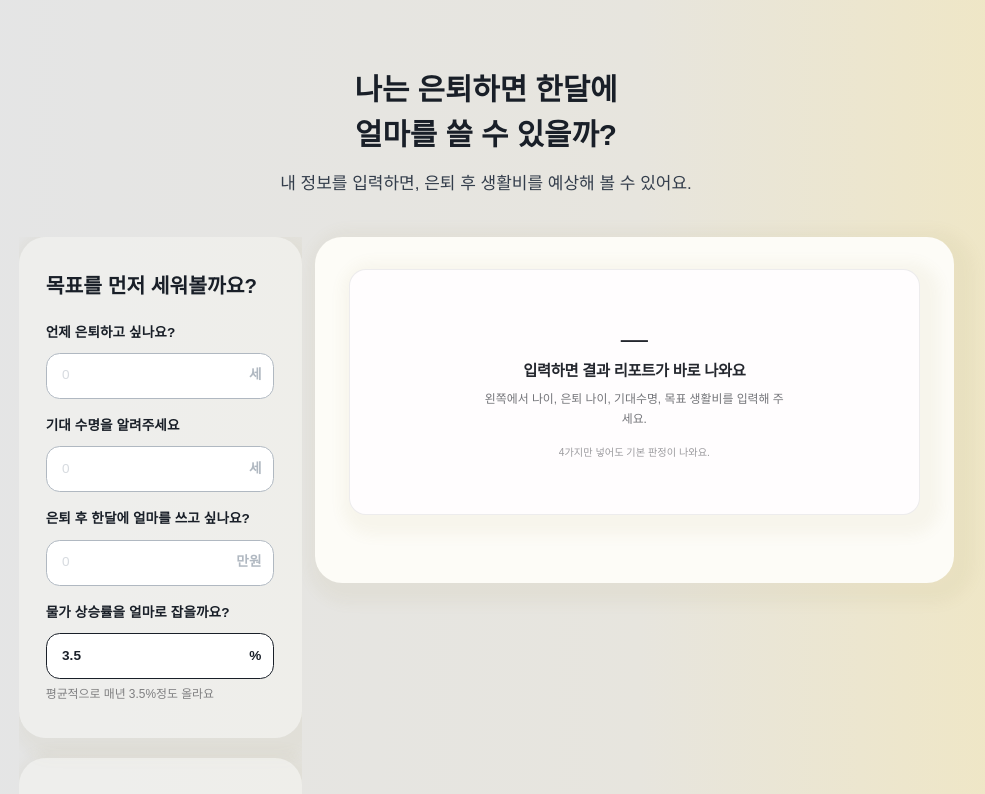
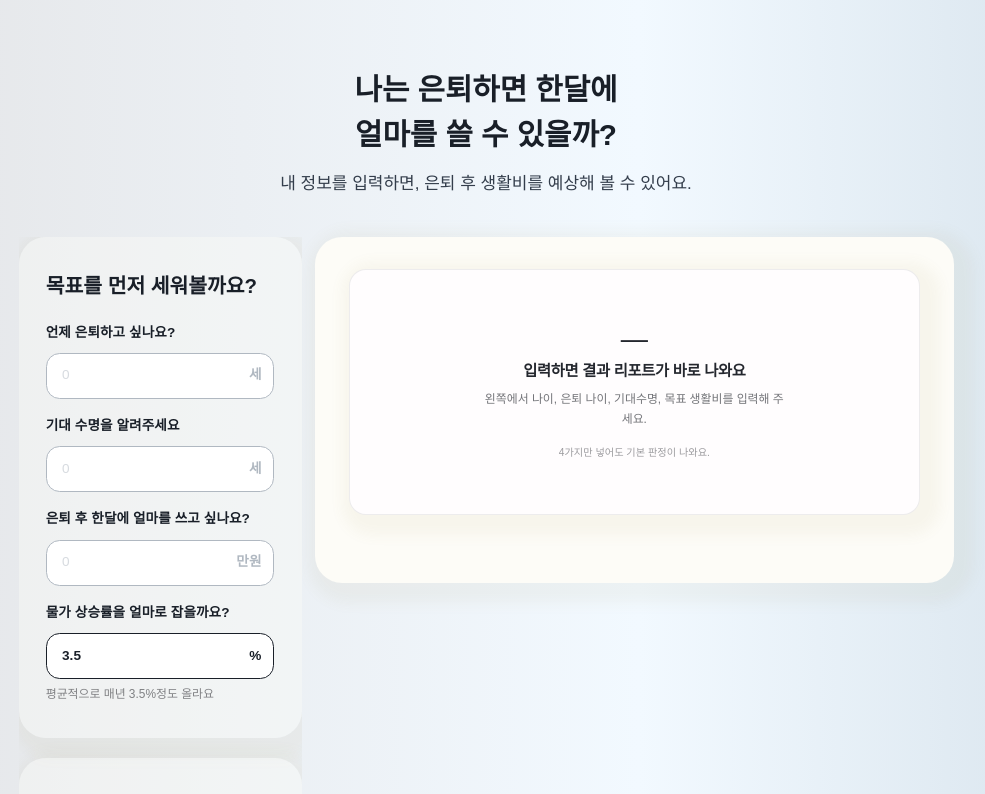
Before and after one commit to jaechi-factory/retirement-planner, a React (Vite) app: page / in a window 1280 px wide. Shown: the top 794 px of the page, without its empty margins (154-1139 px from the left). Built offline with nearby package versions, Linux system fonts and the light colour scheme; a web font is replaced by a local one.

Commit message:
fix: 배경 그라디언트 피그마 원본대로 수정 (웜베이지→쿨블루)

```diff
--- a/src/index.css
+++ b/src/index.css
@@ -127,7 +127,7 @@
   --ux-status-warning-soft:  var(--status-adjust-border);
 
   /* ── Figma UI Renewal Tokens ─────────────────────────────────── */
-  --fig-page-bg: linear-gradient(to right, #e4e5e7 0%, #e7e5de 61.943%, #f2e7bd 100%);
+  --fig-page-bg: linear-gradient(to right, #e4e5e7 0%, #f2f9ff 61.943%, #d7e3ec 100%);
   --fig-card-bg: rgba(253,252,247,0.4);
   --fig-card-radius: 32px;
 
@@ -252,7 +252,7 @@ html, body {
   margin: 0;
   padding: 0;
   font-family: 'Pretendard', sans-serif;
-  background-color: var(--surface-page);
+  background: var(--fig-page-bg);
   color: var(--text-strong);
   font-size: 14px;
   line-height: 1.5;
```
